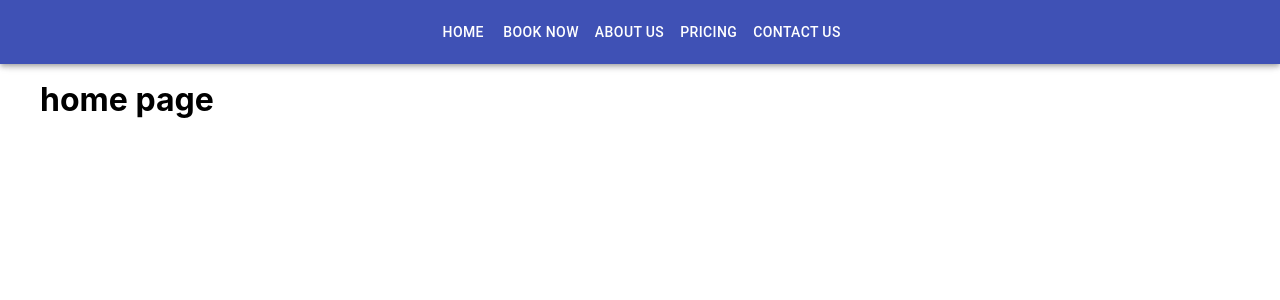
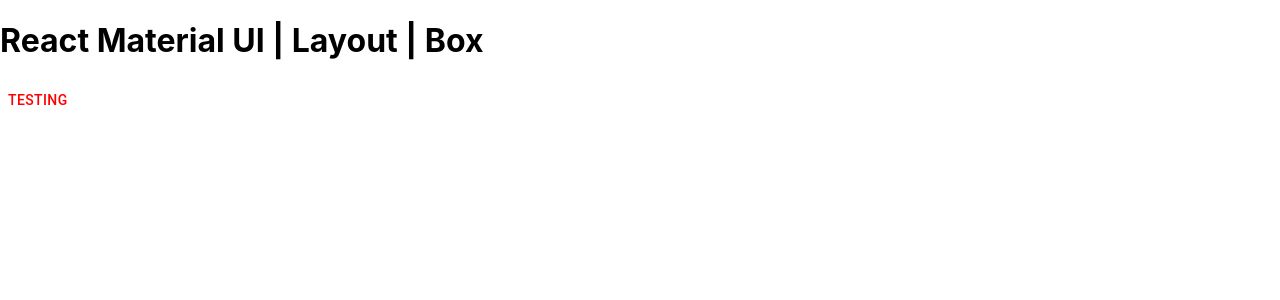
Before and after one commit to NSen29/TakapunaMassage, a React (Create React App) app in the folder takapuna-massage-frontend/: page / in a window 1280 px wide. Shown: the top 300 px of the page. Built offline with nearby package versions, Linux system fonts and the light colour scheme.

Commit message:
Update App.js

```diff
--- a/takapuna-massage-frontend/src/App.js
+++ b/takapuna-massage-frontend/src/App.js
@@ -7,29 +7,19 @@
 import about from './pages/about';
 import pricing from './pages/pricing';
 import contact from './pages/contact';
-
+import {Box, Button} from '@material-ui/core'
 
 import Navbar from './components/Navbar';
 
-export class App extends Component {
-  render() {
-    return (
-      <div className = "App">
-        <Router>
-          <Navbar/>
-          <div className="container">
-            <Switch>
-              <Route exact path = "/" component={home}/>
-              <Route exact path = "/booking" component={booking}/>
-              <Route exact path = "/about" component={about}/>
-              <Route exact path = "/pricing" component={pricing}/>
-              <Route exact path = "/contact-us" component={contact}/>
-            </Switch>
-          </div>
-        </Router>
-      </div>
-    );
-  }
+function App() {
+  return (
+    <div className="App">
+    <h1> React Material UI | Layout | Box </h1>
+    <Box component="span" clone style={{color:'red'}}>
+    <Button>Testing</Button>
+    </Box>
+    </div>
+  );
 }
 
 export default App
```
